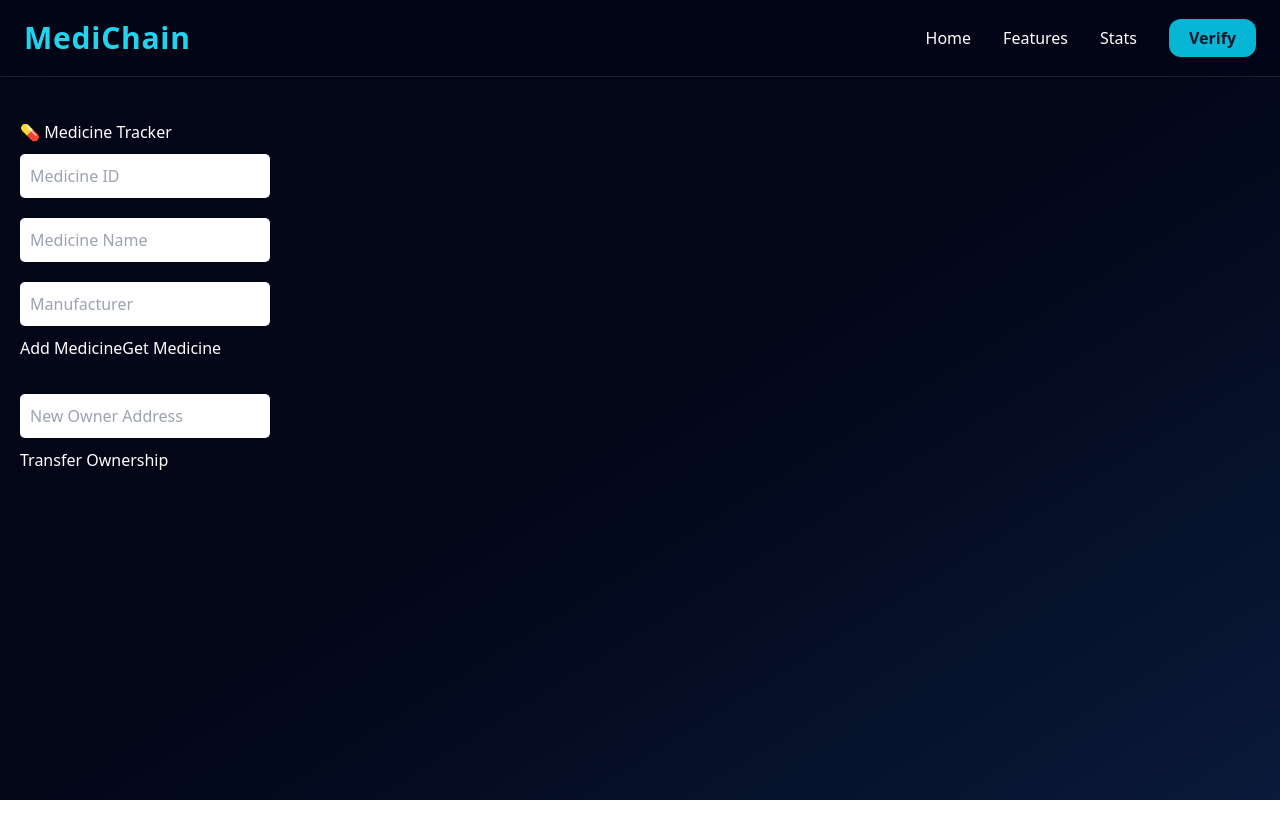
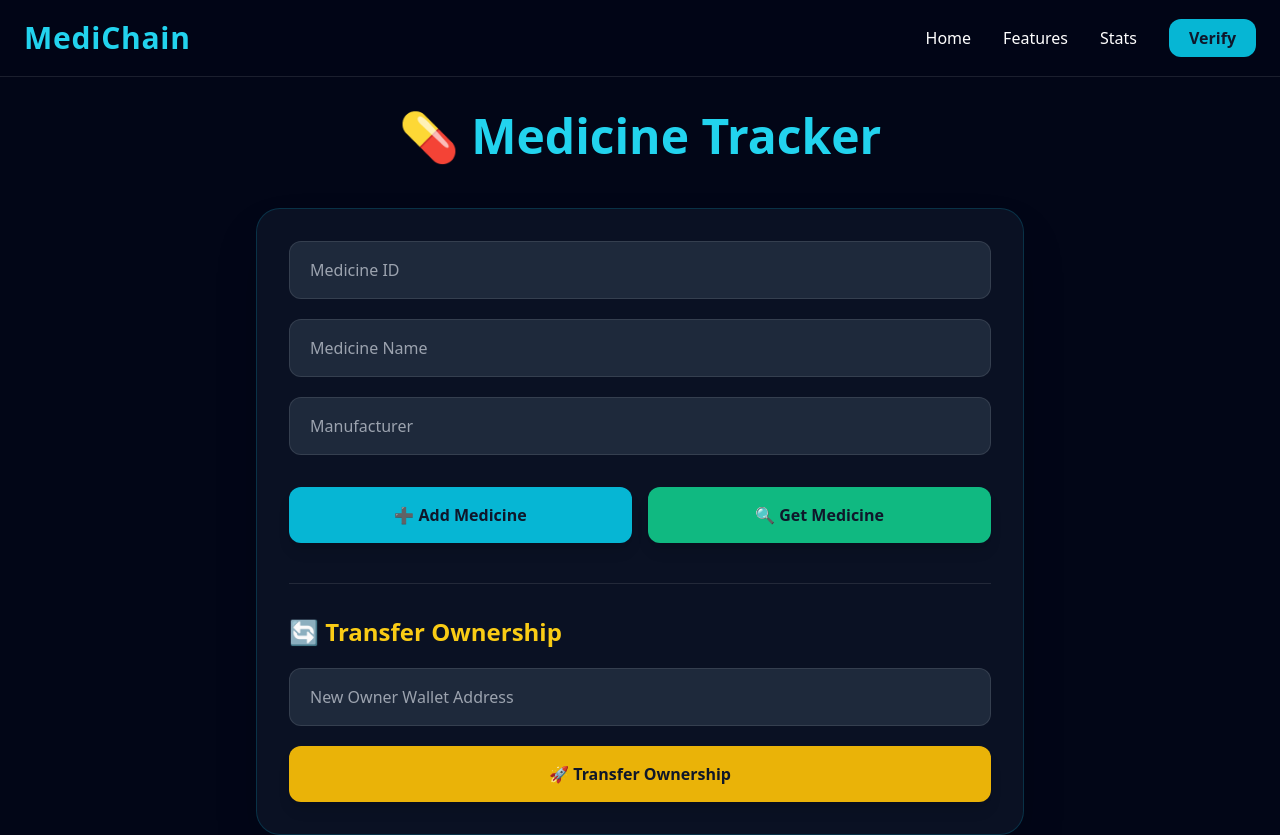
Before and after one commit to Soujana77/Blockchain-counterfeit-tracking, a React app in the folder frontend/: page /add-medicine in a window 1280 px wide. Before the commit the page ends 800 px from the top, so only its background shows below. Built offline with nearby package versions, Linux system fonts and the light colour scheme; the HTML template or start-up script is replaced by a standard one.

Commit message:
Upgraded medicine management dashboard UI

```diff
--- a/frontend/src/pages/Medicine.jsx
+++ b/frontend/src/pages/Medicine.jsx
@@ -20,7 +20,9 @@ export default function Medicine() {
     try {
 
       if (!id || !name || !manufacturer) {
+
         alert("Please fill all fields");
+
         return;
       }
 
@@ -35,7 +37,6 @@ export default function Medicine() {
 
       alert(res.data.message);
 
-      // Show QR after successful add
       setShowQR(true);
 
     } catch (err) {
@@ -69,7 +70,9 @@ export default function Medicine() {
     try {
 
       if (!id || !newOwner) {
+
         alert("Please enter ID and owner address");
+
         return;
       }
 
@@ -92,152 +95,169 @@ export default function Medicine() {
   };
 
   return (
-    <div
-      style={{
-        padding: "20px",
-        color: "white",
-        paddingTop: "120px",
-      }}
-    >
 
-      <h2>💊 Medicine Tracker</h2>
+    <div className="min-h-screen text-white px-6 pt-28 bg-[#020617]">
 
-      {/* Medicine ID */}
+      {/* PAGE TITLE */}
+      <h1 className="text-5xl font-bold text-center mb-12 text-cyan-400">
+
+        💊 Medicine Tracker
+
+      </h1>
+
+      {/* MAIN CARD */}
+      <div className="max-w-3xl mx-auto bg-slate-900/70 border border-cyan-500/20 rounded-3xl p-8 shadow-2xl">
+
+        {/* INPUTS */}
+        <div className="grid gap-5">
+
           <input
-        style={{
-          padding: "10px",
-          margin: "10px 0",
-          width: "250px",
-          backgroundColor: "#fff",
-          color: "#000",
-          borderRadius: "5px",
-          border: "none"
-        }}
+            type="text"
             placeholder="Medicine ID"
             value={id}
             onChange={(e) => setId(e.target.value)}
+            className="w-full px-5 py-4 rounded-xl bg-slate-800 border border-white/10 outline-none focus:border-cyan-400"
           />
 
-      <br />
-
-      {/* Medicine Name */}
           <input
-        style={{
-          padding: "10px",
-          margin: "10px 0",
-          width: "250px",
-          backgroundColor: "#fff",
-          color: "#000",
-          borderRadius: "5px",
-          border: "none"
-        }}
+            type="text"
             placeholder="Medicine Name"
             value={name}
             onChange={(e) => setName(e.target.value)}
+            className="w-full px-5 py-4 rounded-xl bg-slate-800 border border-white/10 outline-none focus:border-cyan-400"
           />
 
-      <br />
-
-      {/* Manufacturer */}
           <input
-        style={{
-          padding: "10px",
-          margin: "10px 0",
-          width: "250px",
-          backgroundColor: "#fff",
-          color: "#000",
-          borderRadius: "5px",
-          border: "none"
-        }}
+            type="text"
             placeholder="Manufacturer"
             value={manufacturer}
             onChange={(e) => setManufacturer(e.target.value)}
+            className="w-full px-5 py-4 rounded-xl bg-slate-800 border border-white/10 outline-none focus:border-cyan-400"
           />
 
-      <br />
+        </div>
 
-      {/* Buttons */}
-      <button onClick={handleAdd}>
-        Add Medicine
+        {/* ACTION BUTTONS */}
+        <div className="grid grid-cols-1 sm:grid-cols-2 gap-4 mt-8">
+
+          <button
+            onClick={handleAdd}
+            className="py-4 rounded-xl bg-cyan-500 hover:bg-cyan-400 text-slate-900 font-bold transition duration-300 shadow-lg"
+          >
+            ➕ Add Medicine
           </button>
 
-      <button onClick={handleGet}>
-        Get Medicine
+          <button
+            onClick={handleGet}
+            className="py-4 rounded-xl bg-emerald-500 hover:bg-emerald-400 text-slate-900 font-bold transition duration-300 shadow-lg"
+          >
+            🔍 Get Medicine
           </button>
 
-      <br /><br />
+        </div>
 
-      {/* Transfer Ownership */}
+        {/* TRANSFER OWNERSHIP */}
+        <div className="mt-10 border-t border-white/10 pt-8">
+
+          <h2 className="text-2xl font-semibold mb-5 text-yellow-400">
+
+            🔄 Transfer Ownership
+
+          </h2>
+
           <input
-        style={{
-          padding: "10px",
-          margin: "10px 0",
-          width: "250px",
-          backgroundColor: "#fff",
-          color: "#000",
-          borderRadius: "5px",
-          border: "none"
-        }}
-        placeholder="New Owner Address"
+            type="text"
+            placeholder="New Owner Wallet Address"
             value={newOwner}
             onChange={(e) => setNewOwner(e.target.value)}
+            className="w-full px-5 py-4 rounded-xl bg-slate-800 border border-white/10 outline-none focus:border-yellow-400"
           />
 
-      <br />
+          <button
+            onClick={handleTransfer}
+            className="w-full mt-5 py-4 rounded-xl bg-yellow-500 hover:bg-yellow-400 text-slate-900 font-bold transition duration-300 shadow-lg"
+          >
+            🚀 Transfer Ownership
+          </button>
 
-      <button onClick={handleTransfer}>
-        Transfer Ownership
-      </button>
+        </div>
 
         {/* QR CODE */}
         {showQR && (
-        <div
-          style={{
-            marginTop: "30px",
-            background: "#fff",
-            display: "inline-block",
-            padding: "20px",
-            borderRadius: "10px"
-          }}
-        >
 
-          <h3 style={{ color: "#000" }}>
-            Medicine QR Code
+          <div className="mt-10 bg-white p-8 rounded-2xl text-center">
+
+            <h3 className="text-2xl font-bold text-slate-900 mb-5">
+
+              📷 Medicine QR Code
+
             </h3>
+
+            <div className="flex justify-center">
 
               <QRCodeCanvas
                 value={id}
-            size={200}
+                size={220}
               />
 
-          <p
-            style={{
-              color: "#000",
-              marginTop: "10px"
-            }}
-          >
-            ID: {id}
+            </div>
+
+            <p className="mt-5 text-slate-900 font-semibold">
+
+              Medicine ID: {id}
+
             </p>
 
           </div>
         )}
 
-      {/* Result */}
+        {/* RESULT */}
         {result && (
-        <div style={{ marginTop: "20px" }}>
 
-          <h3>Result:</h3>
+          <div className="mt-10 p-6 rounded-2xl bg-emerald-900/30 border border-emerald-500">
 
-          <p>ID: {result.batchId}</p>
+            <h3 className="text-3xl font-bold text-emerald-400 mb-5">
 
-          <p>Name: {result.name}</p>
+              ✅ Medicine Details
 
-          <p>Manufacturer: {result.manufacturer}</p>
+            </h3>
 
-          <p>Owner: {result.currentOwner}</p>
+            <div className="space-y-3 text-lg">
+
+              <p>
+                <span className="text-cyan-400 font-semibold">
+                  ID:
+                </span>{" "}
+                {result.batchId}
+              </p>
+
+              <p>
+                <span className="text-cyan-400 font-semibold">
+                  Name:
+                </span>{" "}
+                {result.name}
+              </p>
+
+              <p>
+                <span className="text-cyan-400 font-semibold">
+                  Manufacturer:
+                </span>{" "}
+                {result.manufacturer}
+              </p>
+
+              <p className="break-words">
+                <span className="text-cyan-400 font-semibold">
+                  Current Owner:
+                </span>{" "}
+                {result.currentOwner}
+              </p>
+
+            </div>
 
           </div>
         )}
+
+      </div>
     </div>
   );
 }
```
Lines whose indentation alone changed are shown as unchanged.
